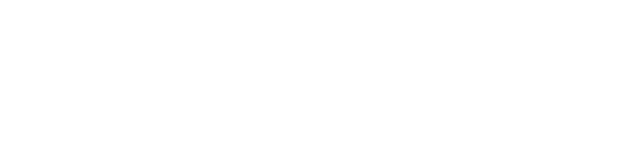
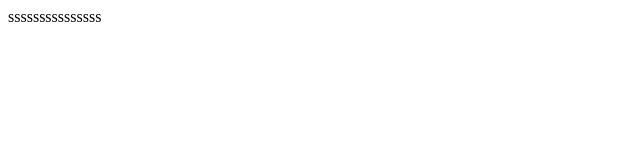
Before and after one commit to feedbackiptv/feedbackiptv.github.io, a plain HTML site: page index.html in a window 1280 px wide. Shown: the whole page, without its empty margins (0-640 px from the left). Drawn offline with Linux system fonts and the light colour scheme.

Commit message:
Update index.html

```diff
--- a/index.html
+++ b/index.html
@@ -2,4 +2,7 @@
   <head>
     <title>ddd</title>
   </head>
+  <body>
+    sssssssssssssss
+  </body>
 </html>
```
